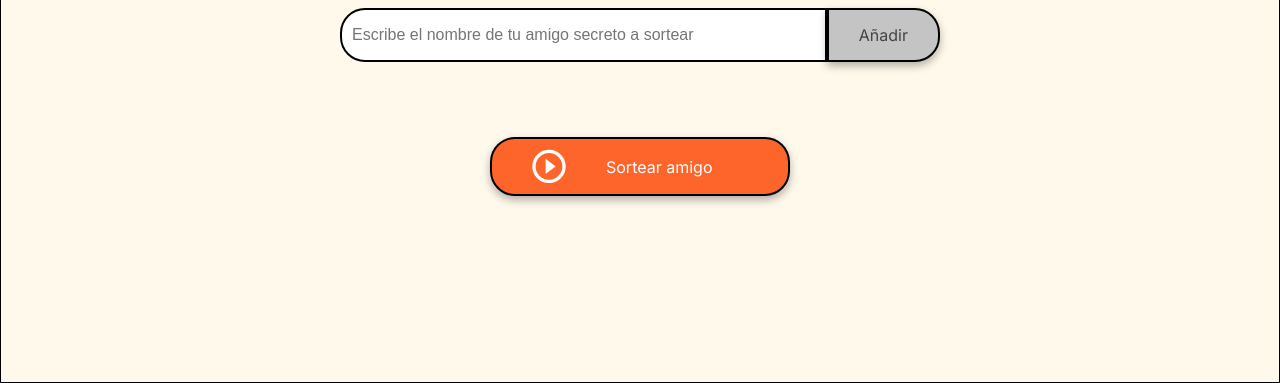
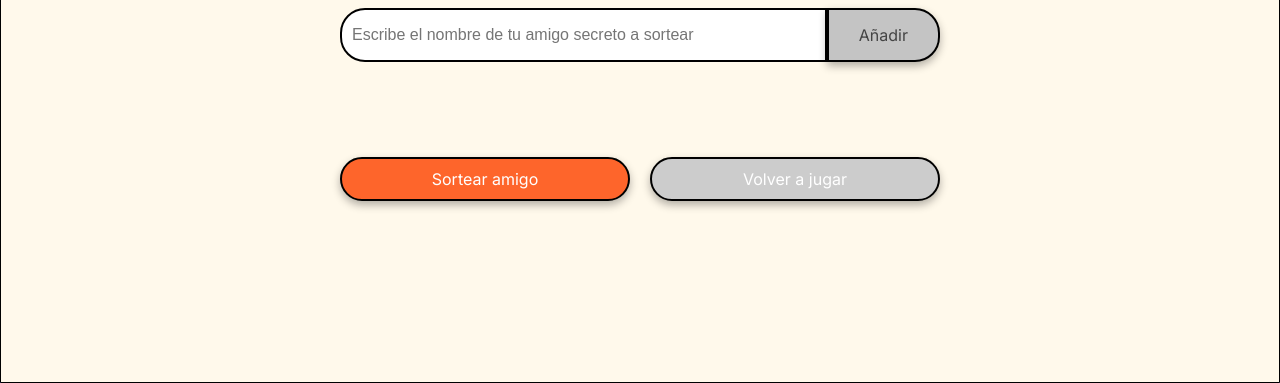
Before and after one commit to MaxCPietro/ChallegeAmigoSecreto, a plain HTML site: page index.html in a window 1280 px wide. Shown: the part 417-800 px from the top of the page. Drawn offline with Linux system fonts and the light colour scheme.

Commit message:
Agregado del boton y funcionalidad de volver a jugar

```diff
--- a/app.js
+++ b/app.js
@@ -62,4 +62,15 @@ function sorteo() {
     const li = document.createElement("li");
     li.textContent = `El amigo secreto es: ${amigos[indexAmigoAleatorio]} 🎉🎉🎉 competidor ${indexAmigoAleatorio+1}`;
     resultado.appendChild(li);
+    document.getElementById("sortear").setAttribute("disabled" , true);
+    document.getElementById("reset").removeAttribute("disabled");
 }
+
+function volverAJugar() {
+    amigos = [];
+    console.log(amigos);
+    document.getElementById("listaAmigos").innerHTML = "";
+    document.getElementById("resultado").innerHTML = "";
+    document.getElementById("sortear").removeAttribute("disabled");
+    document.getElementById("reset").setAttribute("disabled", true);
+}
--- a/index.html
+++ b/index.html
@@ -28,9 +28,12 @@
             <ul id="resultado" class="result-list" aria-live="polite"></ul>
 
             <div class="button-container">
-                <button class="button-draw" onclick="sorteo()" aria-label="Sortear amigo secreto">
-                    <img src="assets/play_circle_outline.png" alt="Ícono para sortear">
+                <button id="sortear" class="button-draw" onclick="sorteo()" aria-label="Sortear amigo secreto">
+                    <!--img src="assets/play_circle_outline.png" alt="Ícono para sortear"-->
                     Sortear amigo
+                </button>
+                <button  id="reset" class="button-draw" onclick="volverAJugar()" aria-label="volver a Jugar" disabled>
+                Volver a jugar
                 </button>
             </div>
         </section>
--- a/style.css
+++ b/style.css
@@ -88,8 +88,12 @@ body {
 }
 
 .button-container {
-    width: 300px;
-    justify-content: center;
+    display: flex; /* Usamos flexbox para alinear los botones */
+    justify-content: space-between; /* Esto asegurará que los botones se alineen con espacio entre ellos */
+    gap: 20px; /* Añadimos espacio entre los botones */
+    margin-top: 20px; /* Espacio arriba de los botones */
+    width: 100%; /* El contenedor ocupa el 100% del ancho disponible */
+    max-width: 600px; /* Limita el ancho para que no se estiren demasiado */
 }
 
 /* Estilos de entrada de texto */
@@ -113,8 +117,10 @@ button {
     border-radius: 25px;
     box-shadow: 0 4px 8px rgba(0, 0, 0, 0.3);
     cursor: pointer;
+    flex-grow: 1; /* Asegura que los botones ocupen el mismo espacio */
 }
 
+/* Botón de añadir */
 .button-add {
     background-color: var(--color-tertiary);
     color: var(--color-text);
@@ -144,7 +150,6 @@ ul {
 
 /* Botón de sortear título */
 .button-draw {
-    display: flex;
     align-items: center;
     width: 100%;
     padding: 10px 40px;
@@ -160,3 +165,8 @@ ul {
 .button-draw:hover {
     background-color: var(--color-button-hover);
 }
+
+button:disabled {
+    background-color: #ccc; /* Gris claro cuando está deshabilitado */
+    cursor: not-allowed; /* Cambia el cursor cuando está deshabilitado */
+}
```
